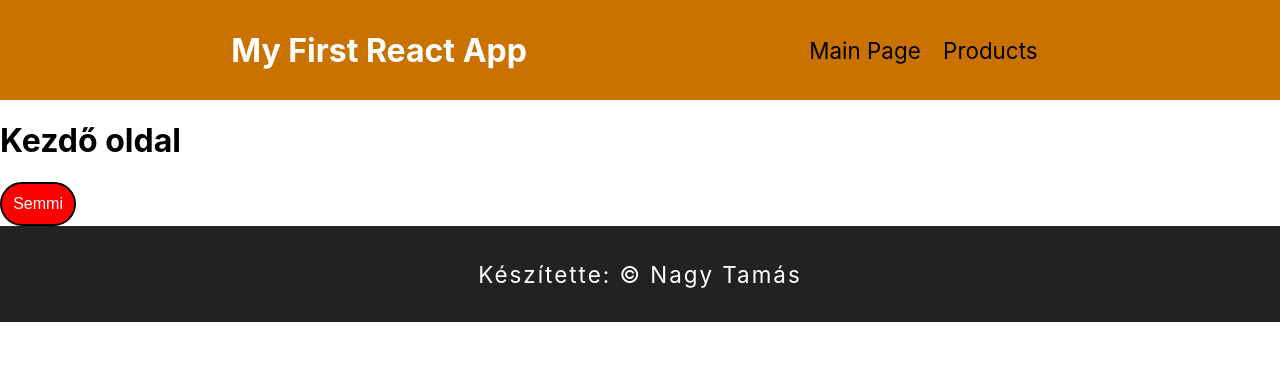
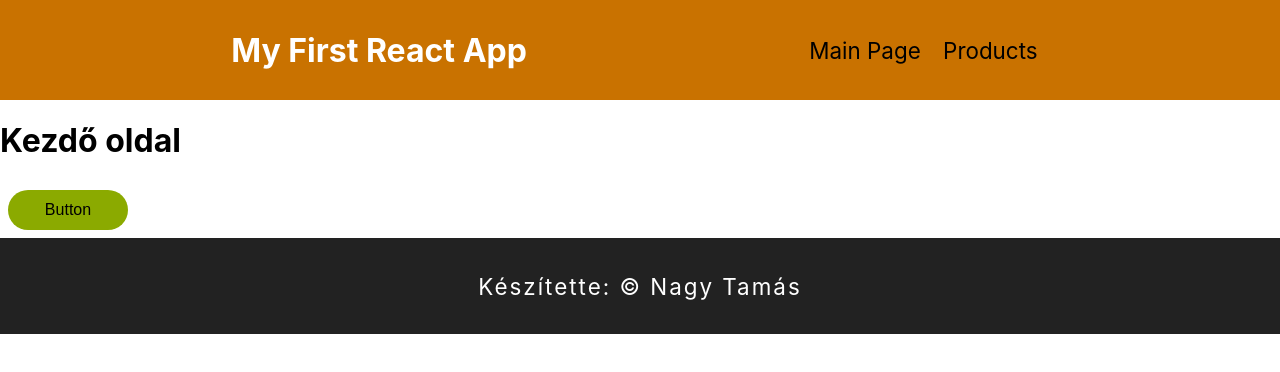
Before and after one commit to nagytommy76/practiceReact, a React (Create React App) app: page / in a window 1280 px wide. Shown: the top 372 px of the page. Built offline with nearby package versions, Linux system fonts and the light colour scheme; the HTML template or start-up script is replaced by a standard one.

Commit message:
Learning css module && default prop behaviour

```diff
--- a/src/components/BaseUtility/Button/BaseButton.jsx
+++ b/src/components/BaseUtility/Button/BaseButton.jsx
@@ -2,20 +2,20 @@ import React from 'react'
 import propTypes from 'prop-types'
 import ButtonClasses from './BaseButton.module.css'
 const BaseButton = ({ text, type }) => {
-    const BtnClass = [ButtonClasses.Button]
-    BtnClass.push(ButtonClasses.Primary)
+    const btnClass = type === ButtonClasses.Primary ? ButtonClasses.Primary : ButtonClasses.Secondary
     return (
-        <button className={BtnClass.join(' ')}>
+        <button className={`${ButtonClasses.Button} ${btnClass}`}>
             {text}
         </button>
     )
 }
+
 BaseButton.propTypes = {
     text: propTypes.string.isRequired,
     type: propTypes.string
 }
 BaseButton.defaultProps = {
-    type: 'Primary'
+    type: ButtonClasses.Primary
 }
 
 export default BaseButton
--- a/src/components/BaseUtility/Button/BaseButton.module.css
+++ b/src/components/BaseUtility/Button/BaseButton.module.css
@@ -1,14 +1,20 @@
 .Button{
     padding: .7rem;
-    border: 2px solid black;
+    border: none;
     border-radius: 50px;
     font-size: 1rem;
     outline: none;
     cursor: pointer;
-    background: transparent;
+    margin: .5rem;
+    width: 120px;
+    transition: all .3s;
+}
+.Button:hover{
+    transform: scale(1.08);
 }
 .Button.Primary{
-    /* border: none; */
-    background-color: red;
-    color: white;
+    background-color: #8baa00;
 }
+.Button.Secondary{
+    color: yellow;
+}
--- a/src/components/Views/Welcome.jsx
+++ b/src/components/Views/Welcome.jsx
@@ -1,9 +1,9 @@
 import Button from '../BaseUtility/Button/BaseButton'
 const Welcome = () => {
-    return (
+    return(
         <>
             <h1>Kezdő oldal</h1>
-            <Button text='Semmi'></Button>
+            <Button text='Button'></Button>
         </>
     )
 }
--- a/src/sass/index.scss
+++ b/src/sass/index.scss
@@ -9,8 +9,3 @@ body {
   margin: 0;
   padding: 0;
 }
-
-code {
-  font-family: source-code-pro, Menlo, Monaco, Consolas, 'Courier New',
-    monospace;
-}
```
